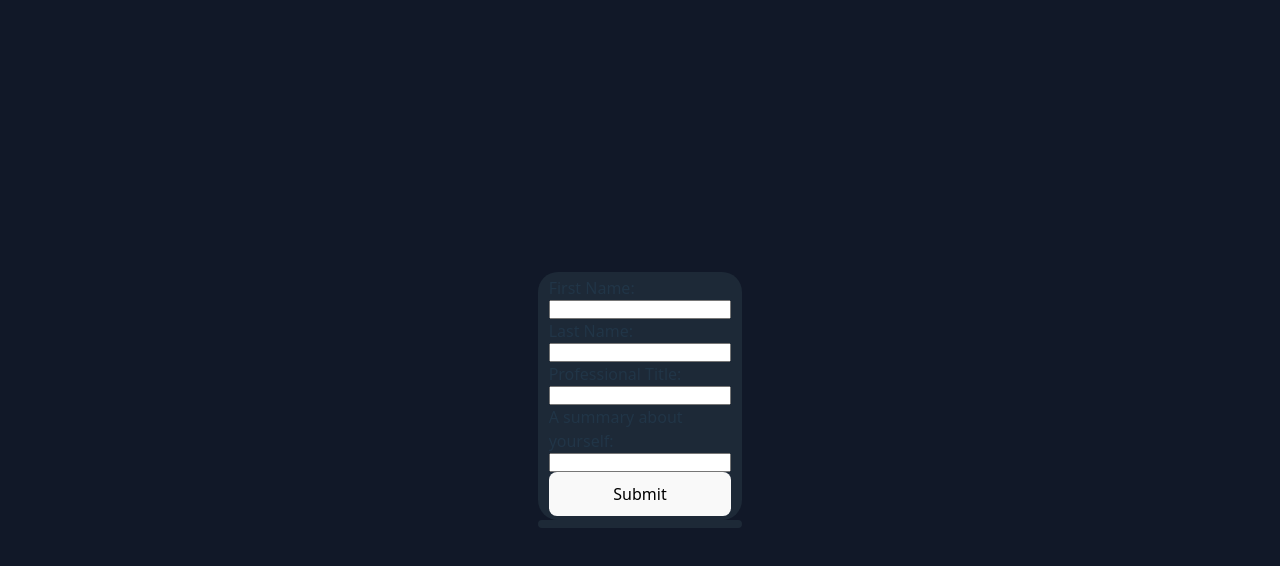
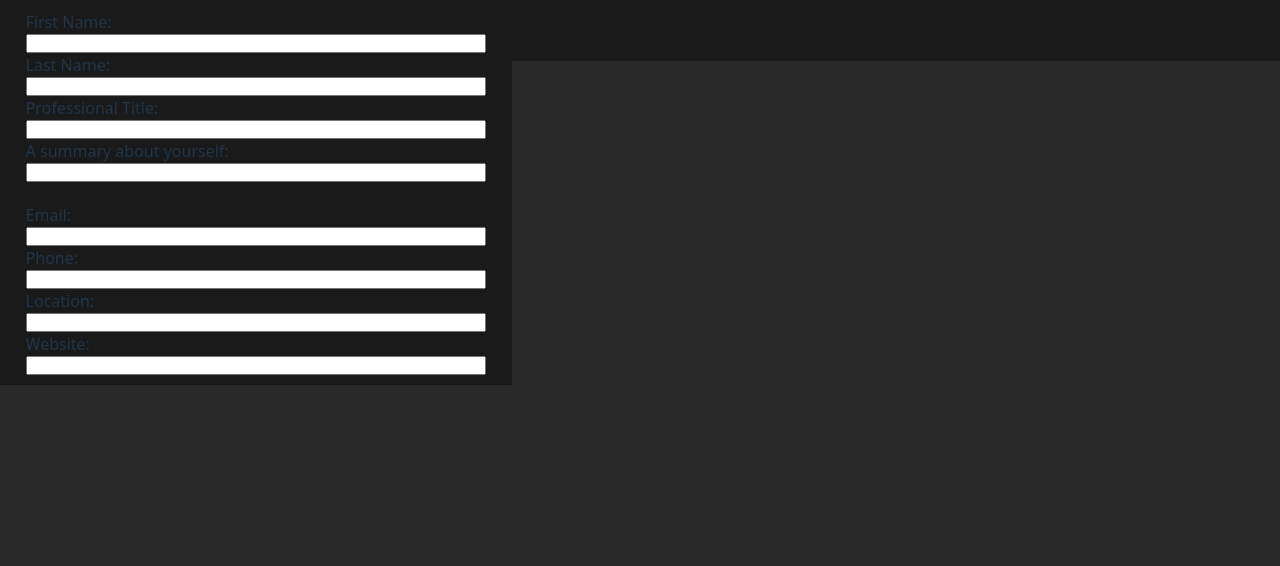
Before and after one commit to felipeballywright/cv_application, a React (Vite) app: page / in a window 1280 px wide. Shown: the top 566 px of the page. Built offline with nearby package versions, Linux system fonts and the light colour scheme.

Commit message:
DAY 10 DAY

```diff
--- a/src/basic_info.jsx
+++ b/src/basic_info.jsx
@@ -11,7 +11,7 @@ export function BasicInfoForm({firstName, lastName, proTitle, summary, handleFir
             <input onChange={(event) => {handleproTitle(event)}} id="pro-title-input" value={proTitle}></input>
             <label htmlFor="summary">A summary about yourself:</label>
             <input onChange={(event) => {handleSummary(event)}} id="summary" value={summary}></input>
-            <button onClick={handleSubmit}>Submit</button>
+            {/* <button onClick={handleSubmit}>Submit</button> */}
         </form>
     )
 }
@@ -73,8 +73,9 @@ export function HandleBasicInfo(){
     }
 
     return{
-        left: (
+        basicInfoLeft: (
             <BasicInfoForm
+                key={sections.id}
                 firstName={sections.firstName}
                 lastName={sections.lastName}
                 proTitle={sections.proTitle}
@@ -86,8 +87,9 @@ export function HandleBasicInfo(){
                 handleSubmit={(e) => handleSubmit(e)}
             />
         ),
-        right: (
+        basicInfoRight: (
             <BasicInfo
+                key={sections.id}
                 firstName={sections.firstName}
                 lastName={sections.lastName}
                 proTitle={sections.proTitle}
--- /dev/null
+++ b/src/contact_info.jsx
@@ -0,0 +1,105 @@
+import { useState } from "react"
+
+function ContactInfoForm({email, phone, location, website, handleEmail, handlePhone, handleLocation, handleWebsite, handleSubmit}){
+    return(
+        <form className="basic-container" onSubmit={handleSubmit}>
+            <label htmlFor="email-input">Email:</label>
+            <input onChange={(event) => {handleEmail(event)}} id="email-input" value={email}></input>
+
+            <label htmlFor="phone-input">Phone:</label>
+            <input onChange={(event) => {handlePhone(event)}} id="phone-input" value={phone}></input>
+
+            <label htmlFor="location-input">Location:</label>
+            <input onChange={(event) => {handleLocation(event)}} id="location-input" value={location}></input>
+
+            <label htmlFor="website-input">Website:</label>
+            <input onChange={(event) => {handleWebsite(event)}} id="website-input" value={website}></input>
+
+            {/* <button onClick={handleSubmit}>Submit</button> */}
+        </form>
+    )
+}
+
+function ContactInfo({email, phone, location, website}){
+    return(
+        <div className="basic-container">
+            <p>{email}</p>
+            <p>{phone}</p>
+            <p>{location}</p>
+            <p>{website}</p>
+        </div>
+    )
+}
+
+export function HandleContactInfo(){
+    const [sections, setSections] = useState({
+        id: crypto.randomUUID(), email: "", phone: "", location: "", website: ""
+    })
+
+    function handleEmail(event){
+        setSections(prev => {
+            return{
+                ...prev,
+                email: event.target.value
+            }
+        })
+    }
+
+    function handlePhone(event){
+        setSections(prev => {
+            return{
+                ...prev,
+                phone: event.target.value
+            }
+        })
+    }
+
+    function handleLocation(event){
+        setSections(prev => {
+            return{
+                ...prev,
+                location: event.target.value
+            }
+        })
+    }
+
+    function handleWebsite(event){
+        setSections(prev => {
+            return{
+                ...prev,
+                website: event.target.value
+            }
+        })
+    }
+
+    function handleSubmit(event){
+        event.preventDefault();
+    }
+
+    return{
+        contactInfoLeft: (
+            <ContactInfoForm
+                key={sections.id}
+                email={sections.email}
+                phone={sections.phone}
+                location={sections.location}
+                website={sections.website}
+                handleEmail={(e) => handleEmail(e)}
+                handlePhone={(e) => handlePhone(e)}
+                handleLocation={(e) => handleLocation(e)}
+                handleWebsite={(e) => handleWebsite(e)}
+                handleSubmit={(e) => handleSubmit(e)}
+            />
+        ),
+        contactInfoRight: (
+            <ContactInfo
+                key={sections.id}
+                email={sections.email}
+                phone={sections.phone}
+                location={sections.location}
+                website={sections.website}
+            />
+        )
+    }
+
+}
--- a/src/handle_layout.jsx
+++ b/src/handle_layout.jsx
@@ -1,5 +1,6 @@
 import { useState } from "react";
 import { HandleBasicInfo } from "./basic_info";
+import { HandleContactInfo } from "./contact_info";
 
 export function Layout({leftHalf, rightHalf}){
     return(
@@ -15,12 +16,13 @@ export function Layout({leftHalf, rightHalf}){
 }
 
 export function HandleLayout(){
-    const { left, right } = HandleBasicInfo();
+    const { basicInfoLeft, basicInfoRight } = HandleBasicInfo();
+    const { contactInfoLeft, contactInfoRight } = HandleContactInfo();
 
     return(
         <Layout
-            leftHalf={left}
-            rightHalf={right}
+            leftHalf={[basicInfoLeft, contactInfoLeft]}
+            rightHalf={[basicInfoRight, contactInfoRight]}
         />
     )
 }
--- a/src/main.css
+++ b/src/main.css
@@ -15,29 +15,23 @@ body {
   font-size: 1.6rem;
   display: flex;
   justify-content: center;
-  background-color: rgb(17, 24, 40);
+  background-color: rgb(41, 41, 41);
 }
 
 #root{
   width: 100%;
-  height: 100%;
-  display: flex;
-  flex-direction: column;
-  justify-content: center;
-  align-items: center;
+  height: 100vh;
+}
+
+#both-halves{
+
+  display: grid;
+  grid-template-columns: 1fr 1.5fr;
 }
 
 .basic-container{
-  background-color: rgb(29, 41, 55);
+  background-color: rgb(26, 26, 26);
   display: flex;
   flex-direction: column;
-  border-radius: 2rem;
-  min-width: 50%;
   padding: 2% 5%;
 }
-
-.basic-form{
-  display: flex;
-  flex-direction: column;
-  width: 100%;
-}
```
Also changed, not shown: src/general_info.jsx (deleted, +0 -92 lines).
